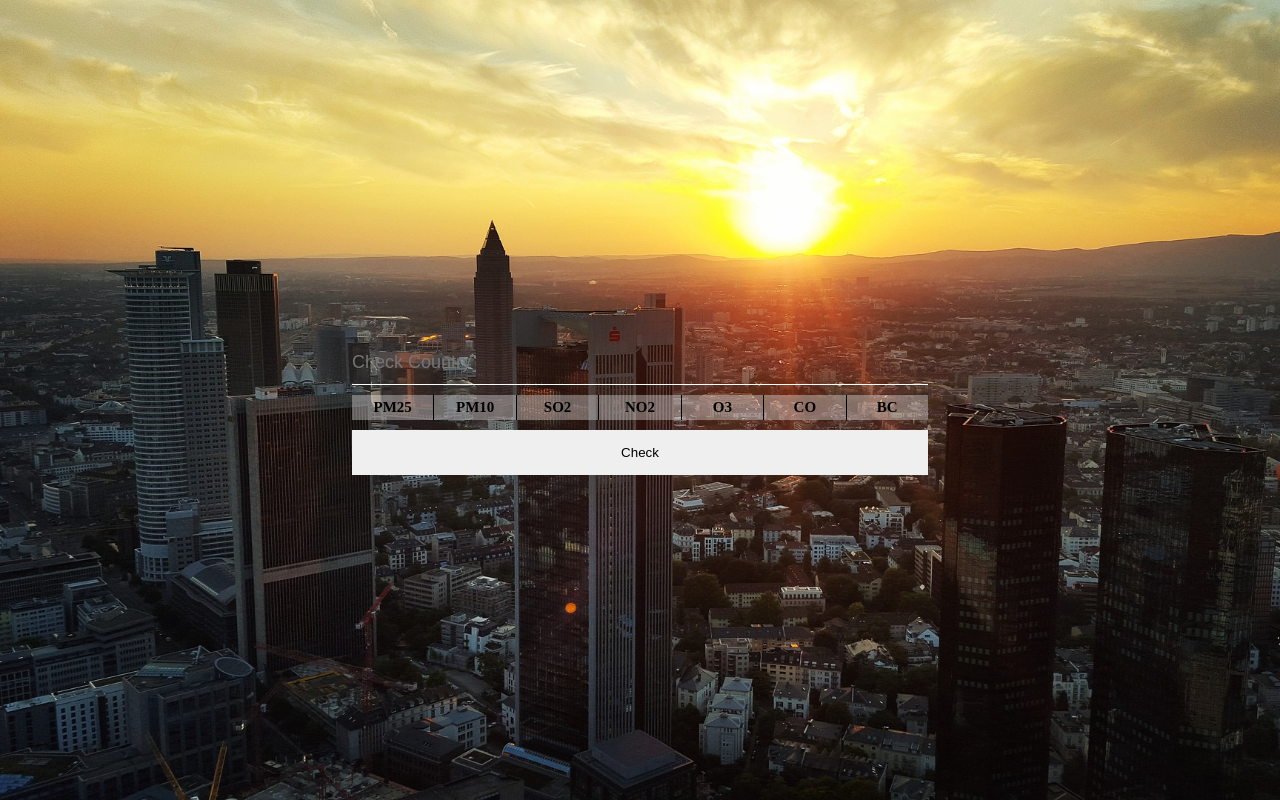
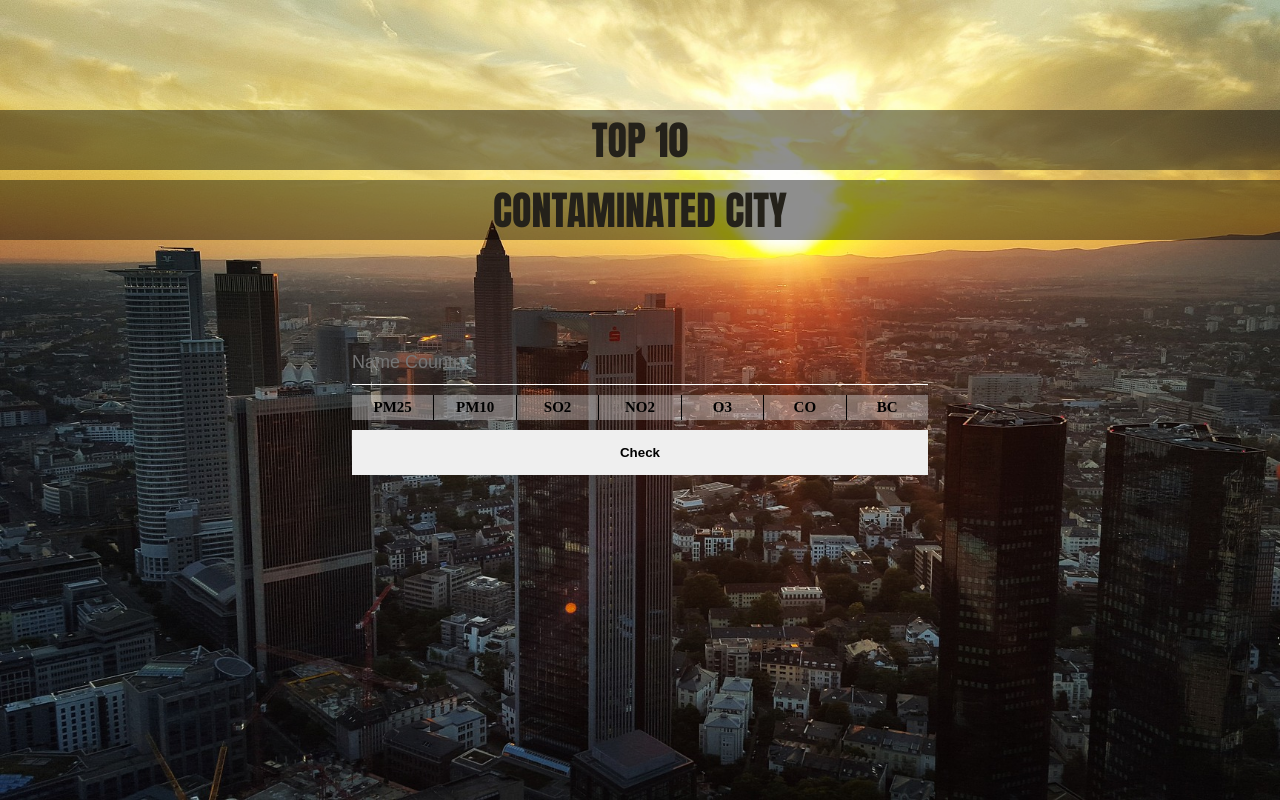
Before and after one commit to DominikWysota/ProjectWork, a plain HTML site: page index.html in a window 1280 px wide. Drawn offline with nearby package versions, Linux system fonts and the light colour scheme.

Commit message:
Final Commit

```diff
--- a/index.html
+++ b/index.html
@@ -7,14 +7,19 @@
     <meta http-equiv="X-UA-Compatible" content="ie=edge">
     <title>Document</title>
     <link rel="stylesheet" href="style.css">
+    <link rel="stylesheet" href="https://use.fontawesome.com/releases/v5.8.1/css/all.css">
     <script src="https://code.jquery.com/jquery-3.3.1.js"></script>
 </head>
 
 <body>
+    <seciton class="heading">
+        <h1>Top 10</h1>
+        <h1>Contaminated City</h1>
+    </seciton>
     <div class="container">
         <section class="check">
             <h4 class="infoInput"></h4>
-            <input class="field" type="text" name="country" autocomplete="country-name" placeholder="Check Country"
+            <input class="field" type="text" name="country" autocomplete="country-name" placeholder="Name Country"
                 required>
             <h4 class="infoMeas"></h4>
             <div class="measurementsContainer">
--- a/main.js
+++ b/main.js
@@ -5,6 +5,7 @@ let arrayTenLargestMeas = [];
 //Types Countries
 
 const typesCountries = ["PL", "DE", "FR", "ES"];
+const passwords = ["poland", "germany", "france", "spain"];
 let selectedCountry = "";
 
 //Types Measurements
@@ -101,7 +102,6 @@ const searchAboutCity = () => {
             success: function (data) {
                 let item = document.querySelector(`.p${i}`);
                 item.textContent = data[2][0];
-                console.log(data);
             }
         })
     }
@@ -175,7 +175,6 @@ function offAccordion() {
 
 const input = document.querySelector('.field');
 const submit = document.querySelector('.submit');
-const passwords = ["Poland", "Germany", "France", "Spain"];
 
 //**Shows results**
 
@@ -186,6 +185,7 @@ submit.addEventListener("click", () => {
     offAccordion();
     if (click) {
         document.querySelector('.container').classList.remove('container');
+        document.querySelector('.heading').remove();
         click = false;
     }
     if (!emptyFieldMeasurements && input.value == "") {
@@ -201,10 +201,9 @@ submit.addEventListener("click", () => {
         document.querySelector('.infoInput').textContent = "Please enter name country (Poland, Germany, France or Spain)";
         return false;
     }
-    console.log(input.value);
     let isOrIsnt = 0;
     passwords.forEach((password, index) => {
-        if (password === input.value) {
+        if (password === input.value.toLowerCase()) {
             document.querySelector('.infoInput').textContent = "";
             selectedCountry = typesCountries[index];
             arrayTenLargestMeas = [];
@@ -231,7 +230,6 @@ document.querySelectorAll('.measurementsContainer div:nth-child(n)').forEach(ite
         document.querySelector('.infoMeas').textContent = "";
         emptyFieldMeasurements = true;
         measurements = event.target.textContent;
-        console.log(event.target.textContent);
     }));
 
 accordion();
--- a/style.css
+++ b/style.css
@@ -23,6 +23,22 @@ body {
     background-image: url(IMG/backgr.jpg);
     background-attachment: fixed;
     background-size: cover;
+}
+
+.heading {
+    position: absolute;
+    top: 100px;
+    color: rgb(36, 33, 26);
+    text-transform: uppercase;
+    width: 100%;
+    text-align: center;
+    font-size: 20px;
+    font-family: Impact, Haettenschweiler, 'Arial Narrow Bold';
+}
+
+.heading h1 {
+    margin: 10px auto;
+    background-color: rgba(0, 0, 0, 0.438);
 }
 
 .container {
@@ -52,6 +68,7 @@ body {
 }
 
 .submit {
+    font-weight: bold;
     margin: 10px auto 10px auto;
     display: block;
     height: 45px;
```
